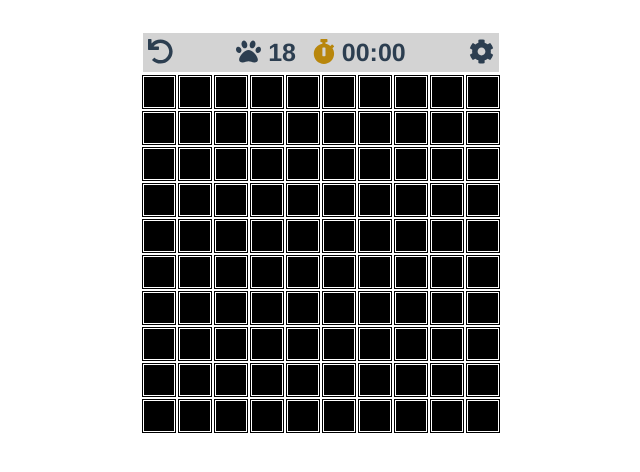
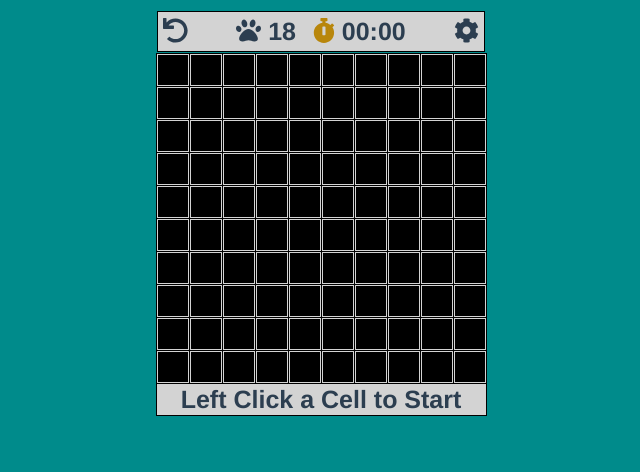
Before and after one commit to wwofford/vuejs-minesweeper, a Vue app: page / in a window 1280 px wide. Shown: the top 472 px of the page, without its empty margins (319-959 px from the left). Built offline with nearby package versions, Linux system fonts and the light colour scheme.

Commit message:
Added warmer colors to make the game less harsh on the eyes, Added titles to buttons, Added the ability to show hours in stopwatch, Added a tfoot for a footer on the bottom to show game status ie(win, loss)

```diff
--- a/public/index.html
+++ b/public/index.html
@@ -6,6 +6,11 @@
     <meta name="viewport" content="width=device-width,initial-scale=1.0">
     <!--<link rel="icon" href="<%= BASE_URL %>favicon.ico">-->
     <title>Minesweeper</title>
+    <style>
+      body{
+        background-color: darkcyan;
+      }
+    </style>
   </head>
   <body>
     <noscript>
--- a/src/App.vue
+++ b/src/App.vue
@@ -22,6 +22,6 @@ export default {
   -moz-osx-font-smoothing: grayscale;
   text-align: center;
   color: #2c3e50;
-  margin-top: 30px;
+  margin-top: 10px;
 }
 </style>
--- a/src/components/Cell.vue
+++ b/src/components/Cell.vue
@@ -9,6 +9,7 @@
         @contextmenu.prevent="flagToggle"
     >
         <font-awesome-icon v-if="hasFlag && !isOpen" class="flag" icon="paw" />
+        <font-awesome-icon v-else-if="explosionTriggered && gameOver"  class="explosion" icon="cat" />
         <font-awesome-icon v-else-if="gameOver && !explosionTriggered && hasMine && !hasFlag"  class="mine" icon="cat" />
         <span v-else>
             {{ neighboringMines !== 0 && !hasMine ? neighboringMines : null}}
@@ -96,6 +97,7 @@
         width: 30px;
         height: 30px;
         font-size: 25px;
+        color: black;
         -webkit-touch-callout: none; /* iOS Safari */
         -webkit-user-select: none; /* Safari */
         -moz-user-select: none; /* Firefox */
@@ -103,7 +105,7 @@
         user-select: none; /* Non-prefixed version, currently supported by Chrome and Opera */
     }
     .flag {
-        color: white !important;
+        color: #f2edd5 !important;
     }
     .mine {
         color: #ff8300 !important;
@@ -112,11 +114,9 @@
         background: red;
     }
     .open {
-        background: white;
-        color: black
+        background: #f2edd5;
     }
     .default {
         background: black;
-        color: black;
     }
 </style>
--- a/src/components/GameInfo.vue
+++ b/src/components/GameInfo.vue
@@ -1,15 +1,15 @@
 <template>
     <div class="default">
-        <span class="icon-reset" @click="$emit('reset-grid')">
+        <span class="icon-reset" title="Reset Grid" @click="$emit('reset-grid')">
             <font-awesome-icon icon="undo" />
         </span>
-        <span>
+        <span title="Flags: initial value of flags = the number of mines">
             <font-awesome-icon icon="paw" /> {{remainingFlags}}
         </span>
-        <span>
+        <span title="Time since the game started">
             <font-awesome-icon class="icon-clock" icon="stopwatch" /> {{displayedTime}}
         </span>
-        <span class="icon-setting" @click="toggleSettings" style="position:relative;">
+        <span class="icon-setting" @click="toggleSettings" style="position:relative;" title="Change grid size">
             <font-awesome-icon icon="cog" />
             <div v-if="openDropdown" class='menu'>
                 <div class="menu-item" v-for="{ title, rows, columns} in extraSettings"
@@ -86,7 +86,11 @@
         methods: {
             updateTime() {
                 this.time++;
-                this.displayedTime = ("0" + Math.floor(this.time/60)).slice(-3) + ":" + ("0" + (this.time % 60)).slice(-2);
+                if(this.time < 3600){
+                    this.displayedTime = ("0" + Math.floor(this.time/60)).slice(-2) + ":" + ("0" + (this.time % 60)).slice(-2);
+                } else {
+                    this.displayedTime = ("0" + Math.floor(this.time/3600)).slice(-2) + ":" + ("0" + Math.floor(this.time/60)).slice(-2) + ":" + ("0" + (this.time % 60)).slice(-2);
+                }
             },
             askForNewGrid(rows, columns) {
                 this.$emit('change-size', rows, columns);
@@ -103,6 +107,7 @@
         font-size: 25px;
         background-color: lightgray;
         padding:5px 5px 5px 5px;
+        border: 1px solid black;
     }
     .icon-reset {
         float: left;
--- a/src/components/Grid.vue
+++ b/src/components/Grid.vue
@@ -30,6 +30,22 @@
                 </td>
             </tr>
         </tbody>
+        <tfoot>
+            <tr>
+                <th :colspan="columns"  v-if="remainingCells !== 0 && gameStarted && !gameOver">
+                    Avoid All The Cats!
+                </th>
+                <th :colspan="columns"  v-else-if="remainingCells !== 0 && gameStarted && gameOver">
+                    OUCH! Lookout for cats
+                </th>
+                <th :colspan="columns"  v-else-if="remainingCells === 0 && gameStarted && !gameOver">
+                    YOU WON!
+                </th>
+                <th :colspan="columns"  v-else>
+                    Left Click a Cell to Start
+                </th>
+            </tr>
+        </tfoot>
     </table>
 </template>
 
@@ -278,12 +294,19 @@
 <style scoped>
     table {
         display:inline;
+        border-collapse: collapse;
     }
     tbody {
         border: 1px solid black;
+        background-color: lightgray;
     }
     td {
         border: 1px solid black;
     }
-
+    tfoot {
+        font-size: 25px;
+        background-color: lightgray;
+        padding:5px 5px 5px 5px;
+        border: 1px solid black;
+    }
 </style>
```
